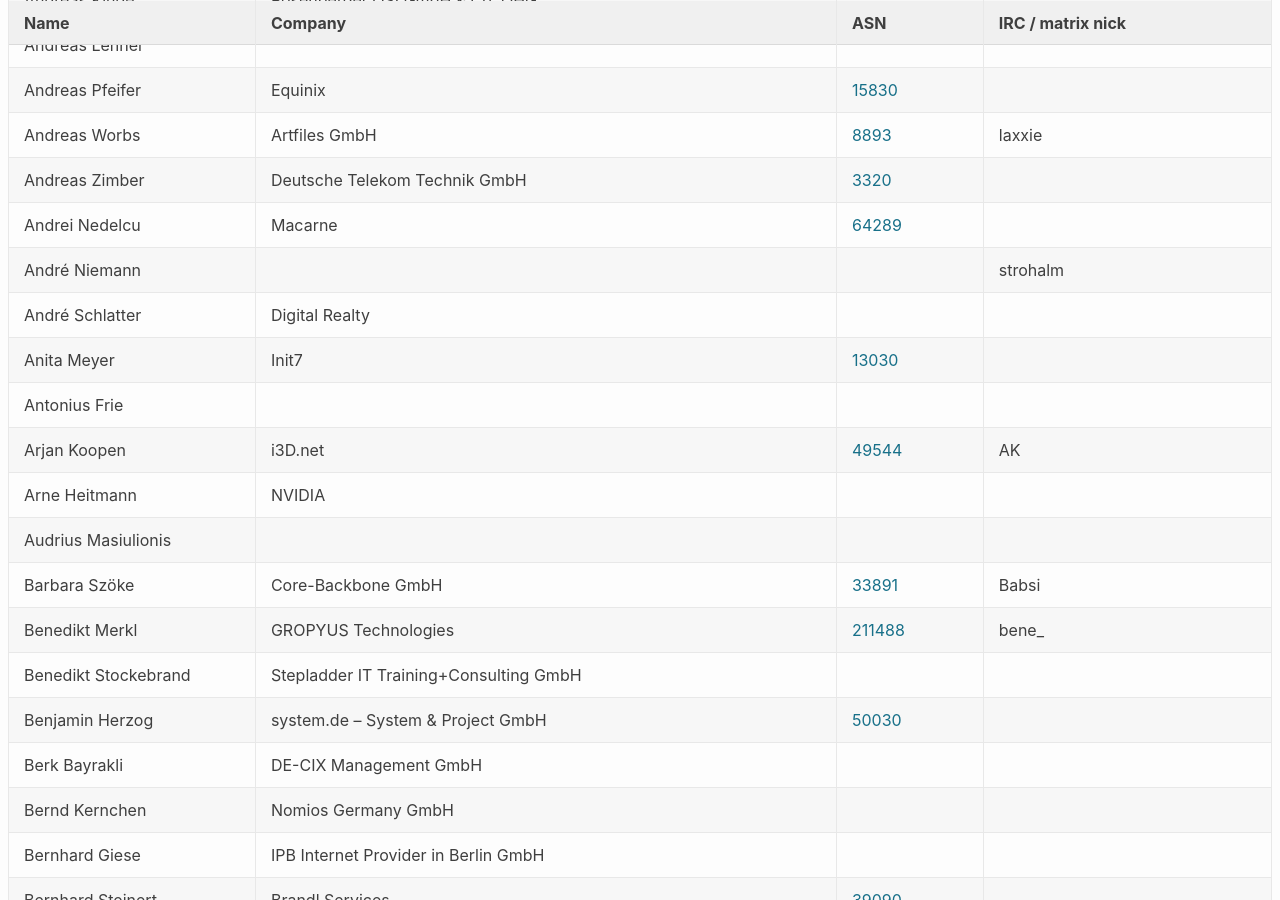
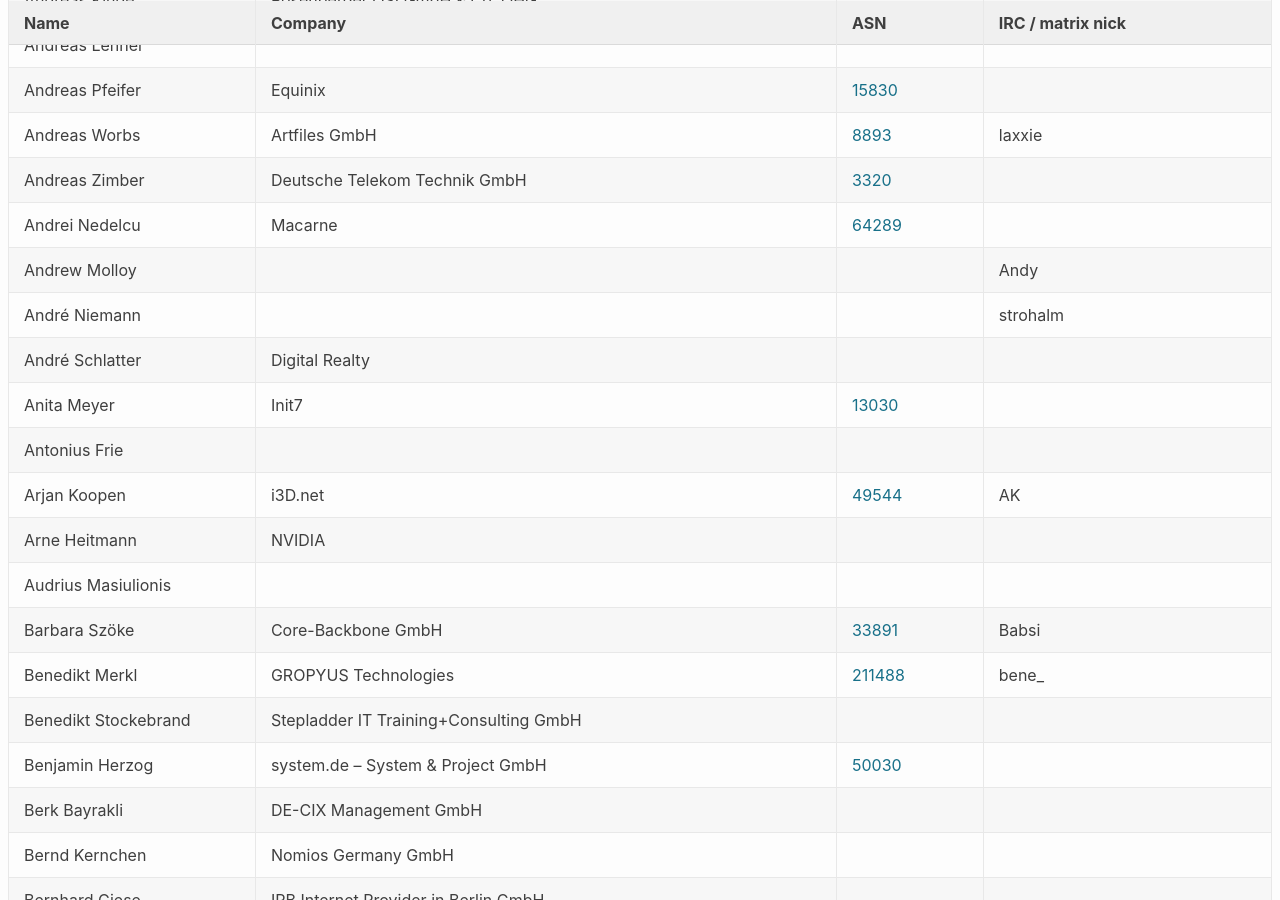
Before and after one commit to denog/pretix-attendeelist, a Jekyll site: the page built from denog16/index.markdown, in a window 1280 px wide and 900 px high, scrolled down 1438 px. Built offline with Jekyll 4.4.1, drawn with Linux system fonts in a browser that asks for light colours.

Commit message:
Latest data: Tue Oct 22 14:48:21 UTC 2024

```diff
--- a/_data/attendees_denog16_onsite.json
+++ b/_data/attendees_denog16_onsite.json
@@ -216,6 +216,12 @@
     "asn": null
   },
   {
+    "name": "Andrew Molloy",
+    "company": null,
+    "irc": "Andy",
+    "asn": null
+  },
+  {
     "name": "Anita Meyer",
     "company": "Init7",
     "irc": null,
```
